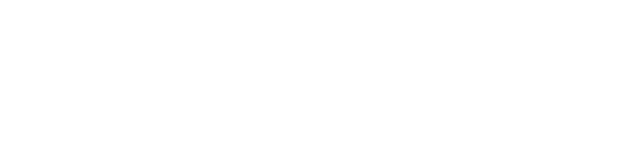
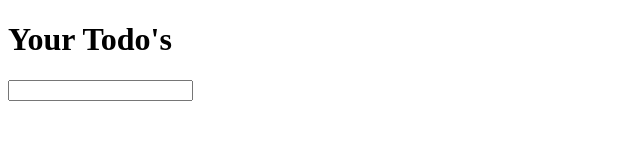
Before and after one commit to inusneo/Todo_js, a plain HTML site: page index.html in a window 1280 px wide. Shown: the whole page, without its empty margins (0-640 px from the left). Drawn offline with Linux system fonts and the light colour scheme.

Commit message:
[edit] html structure and add script js

```diff
--- a/index.html
+++ b/index.html
@@ -5,8 +5,15 @@
   <meta http-equiv="X-UA-Compatible" content="IE=edge">
   <meta name="viewport" content="width=device-width, initial-scale=1.0">
   <title>Todo List created by js</title>
+  <script src="./script.js" defer></script>
 </head>
 <body>
-
+  <main class="wrap">
+    <h1>Your Todo's</h1>
+    <div class="container">
+      <input type="text" id="todoInput" class="todo_input" onkeydown="keyCode();" />
+      <ul id="todoList" class="todo_list"></ul>
+    </div>
+  </main>
 </body>
 </html>
```
Also changed, not shown: script.js (added).
